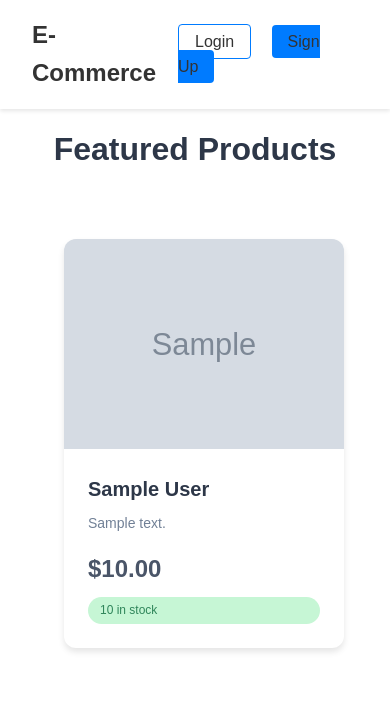
After one commit to Jenisis-03/ecommercer_jango, a Django app: page / in a window 390 px wide. The commit adds this page. Shown: the top 711 px of the page. Run offline with Django 5.2, Linux system fonts and the light colour scheme; tables that the repository leaves empty hold one stand-in row (values such as "Sample post"); grey boxes marked "Sample" are stand-in pictures.

Commit message:
Added home page with product listing and styling
- Implement home view to display all products ordered by creation date
- Create home.html template with responsive product grid layout
- Add styling for product cards and overall page layout
- Update base template with navigation and modern styling
- Add management command to populate database with dummy products
- Configure media files settings for product images

```diff
--- a/accounts/templates/accounts/base.html
+++ b/accounts/templates/accounts/base.html
@@ -1,9 +1,138 @@
 <!DOCTYPE html>
 <html>
 <head>
-    <title>Authentication System</title>
+    <title>E-Commerce Store</title>
+    <meta name="viewport" content="width=device-width, initial-scale=1">
+    <style>
+        * {
+            margin: 0;
+            padding: 0;
+            box-sizing: border-box;
+        }
+
+        body {
+            font-family: Arial, sans-serif;
+            line-height: 1.6;
+        }
+
+        .navbar {
+            background-color: #ffffff;
+            padding: 1rem 2rem;
+            box-shadow: 0 2px 4px rgba(0,0,0,0.1);
+            position: fixed;
+            width: 100%;
+            top: 0;
+            z-index: 1000;
+        }
+
+        .nav-container {
+            max-width: 1200px;
+            margin: 0 auto;
+            display: flex;
+            justify-content: space-between;
+            align-items: center;
+        }
+
+        .nav-brand {
+            font-size: 1.5rem;
+            font-weight: bold;
+            color: #333;
+            text-decoration: none;
+        }
+
+        .nav-links {
+            display: flex;
+            gap: 1.5rem;
+            align-items: center;
+        }
+
+        .nav-links a {
+            text-decoration: none;
+            color: #333;
+            font-weight: 500;
+            transition: color 0.3s ease;
+        }
+
+        .nav-links a:hover {
+            color: #007bff;
+        }
+
+        .auth-buttons a {
+            padding: 0.5rem 1rem;
+            border-radius: 4px;
+            text-decoration: none;
+            transition: all 0.3s ease;
+        }
+
+        .login-btn {
+            color: #007bff;
+            border: 1px solid #007bff;
+        }
+
+        .login-btn:hover {
+            background-color: #007bff;
+            color: white;
+        }
+
+        .signup-btn {
+            background-color: #007bff;
+            color: white;
+            margin-left: 1rem;
+        }
+
+        .signup-btn:hover {
+            background-color: #0056b3;
+        }
+
+        .messages {
+            list-style: none;
+            padding: 1rem;
+            margin-top: 60px;
+        }
+
+        .messages li {
+            padding: 1rem;
+            margin-bottom: 0.5rem;
+            border-radius: 4px;
+        }
+
+        .messages li.success {
+            background-color: #d4edda;
+            color: #155724;
+        }
+
+        .messages li.error {
+            background-color: #f8d7da;
+            color: #721c24;
+        }
+
+        .content {
+            margin-top: 60px;
+            padding: 2rem;
+        }
+    </style>
 </head>
 <body>
+    <nav class="navbar">
+        <div class="nav-container">
+            <a href="{% url 'home' %}" class="nav-brand">E-Commerce</a>
+            <div class="nav-links">
+                {% if user.is_authenticated %}
+                    {% if user.is_vendor %}
+                        <a href="{% url 'vendor_dashboard' %}">Vendor Dashboard</a>
+                    {% endif %}
+                    <a href="{% url 'dashboard' %}">Dashboard</a>
+                    <a href="{% url 'signout' %}">Sign Out</a>
+                {% else %}
+                    <div class="auth-buttons">
+                        <a href="{% url 'login' %}" class="login-btn">Login</a>
+                        <a href="{% url 'signup' %}" class="signup-btn">Sign Up</a>
+                    </div>
+                {% endif %}
+            </div>
+        </div>
+    </nav>
+
     {% if messages %}
     <ul class="messages">
         {% for message in messages %}
@@ -12,7 +141,9 @@
     </ul>
     {% endif %}
 
-    {% block content %}
-    {% endblock %}
+    <div class="content">
+        {% block content %}
+        {% endblock %}
+    </div>
 </body>
 </html>
--- /dev/null
+++ b/accounts/templates/accounts/home.html
@@ -0,0 +1,131 @@
+{% extends 'accounts/base.html' %}
+
+{% block content %}
+<style>
+    .product-grid {
+        display: grid;
+        grid-template-columns: repeat(auto-fill, minmax(280px, 1fr));
+        gap: 2rem;
+        padding: 2rem;
+        max-width: 1200px;
+        margin: 0 auto;
+    }
+
+    .product-card {
+        background: white;
+        border-radius: 12px;
+        overflow: hidden;
+        box-shadow: 0 4px 6px rgba(0,0,0,0.1);
+        transition: all 0.3s ease;
+        height: 100%;
+        display: flex;
+        flex-direction: column;
+    }
+
+    .product-card:hover {
+        transform: translateY(-5px);
+        box-shadow: 0 8px 15px rgba(0,0,0,0.2);
+    }
+
+    .product-image-container {
+        position: relative;
+        padding-top: 75%; /* 4:3 Aspect Ratio */
+        overflow: hidden;
+        background: #f8f9fa;
+    }
+
+    .product-image {
+        position: absolute;
+        top: 0;
+        left: 0;
+        width: 100%;
+        height: 100%;
+        object-fit: cover;
+        transition: transform 0.3s ease;
+    }
+
+    .product-card:hover .product-image {
+        transform: scale(1.05);
+    }
+
+    .product-info {
+        padding: 1.5rem;
+        flex-grow: 1;
+        display: flex;
+        flex-direction: column;
+    }
+
+    .product-title {
+        font-size: 1.25rem;
+        font-weight: 600;
+        color: #2d3748;
+        margin-bottom: 0.5rem;
+    }
+
+    .product-description {
+        color: #718096;
+        font-size: 0.875rem;
+        line-height: 1.5;
+        margin-bottom: 1rem;
+        flex-grow: 1;
+    }
+
+    .product-price {
+        font-size: 1.5rem;
+        font-weight: 700;
+        color: #4a5568;
+        margin-bottom: 0.5rem;
+    }
+
+    .stock-info {
+        display: inline-block;
+        padding: 0.25rem 0.75rem;
+        background-color: #c6f6d5;
+        color: #2f855a;
+        border-radius: 9999px;
+        font-size: 0.75rem;
+        font-weight: 500;
+    }
+
+    .no-products {
+        text-align: center;
+        padding: 3rem;
+        color: #718096;
+        grid-column: 1 / -1;
+    }
+
+    .section-title {
+        text-align: center;
+        font-size: 2rem;
+        color: #2d3748;
+        margin: 2rem 0;
+        font-weight: 600;
+    }
+</style>
+
+<h1 class="section-title">Featured Products</h1>
+
+<div class="product-grid">
+    {% for product in products %}
+    <div class="product-card">
+        <div class="product-image-container">
+            {% if product.image %}
+            <img src="{{ product.image.url }}" alt="{{ product.name }}" class="product-image">
+            {% else %}
+            <img src="https://via.placeholder.com/300x225.png?text=No+Image" alt="No Image" class="product-image">
+            {% endif %}
+        </div>
+        <div class="product-info">
+            <h3 class="product-title">{{ product.name }}</h3>
+            <p class="product-description">{{ product.description|truncatewords:20 }}</p>
+            <p class="product-price">${{ product.price }}</p>
+            <span class="stock-info">{{ product.stock }} in stock</span>
+        </div>
+    </div>
+    {% empty %}
+    <div class="no-products">
+        <p>No products available at the moment.</p>
+    </div>
+    {% endfor %}
+</div>
+{% endblock %}
--- a/accounts/urls.py
+++ b/accounts/urls.py
@@ -2,6 +2,7 @@ from django.urls import path
 from . import views
 
 urlpatterns = [
+    path('', views.home, name='home'),  # Add this as the first path
     path('signup/', views.signup, name='signup'),
     path('login/', views.login_view, name='login'),
     path('verify-otp/', views.verify_otp, name='verify_otp'),
--- a/accounts/views.py
+++ b/accounts/views.py
@@ -251,3 +251,8 @@ def delete_product(request, pk):
         messages.error(request, 'Product not found')
 
     return redirect('vendor_dashboard')
+
+
+def home(request):
+    products = Product.objects.all().order_by('-created_at')
+    return render(request, 'accounts/home.html', {'products': products})
--- a/ecommerce_auth/settings.py
+++ b/ecommerce_auth/settings.py
@@ -101,5 +101,6 @@ EMAIL_USE_TLS = True
 EMAIL_HOST_USER = os.environ.get('EMAIL_HOST_USER', 'subhamwworks@gmail.com')
 EMAIL_HOST_PASSWORD = os.environ.get('EMAIL_HOST_PASSWORD', 'your_app_password_here')
 
+# Media files configuration
 MEDIA_URL = '/media/'
 MEDIA_ROOT = os.path.join(BASE_DIR, 'media')
```
Also changed, not shown: accounts/management/commands/add_dummy_products.py (added, +71 -0 lines).
